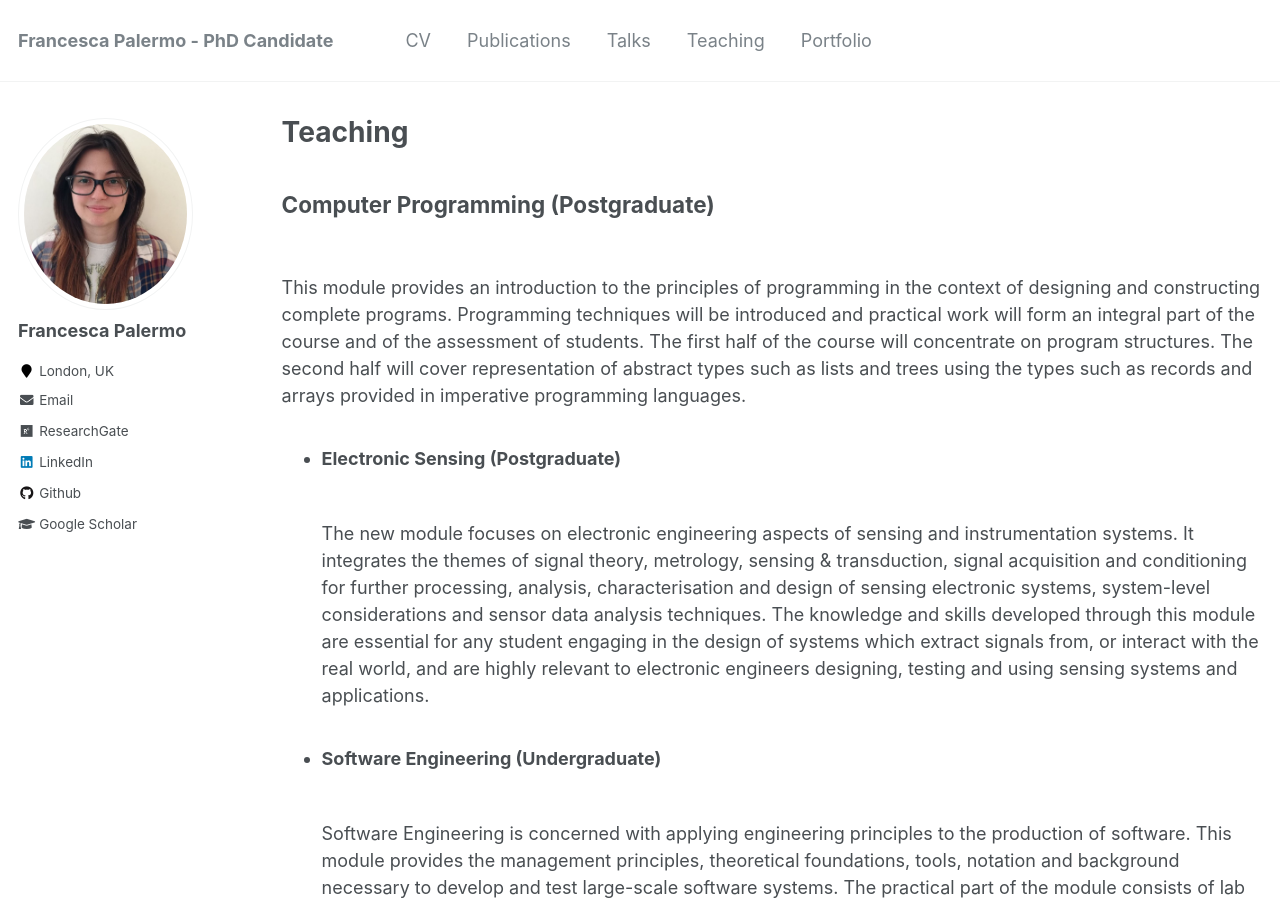
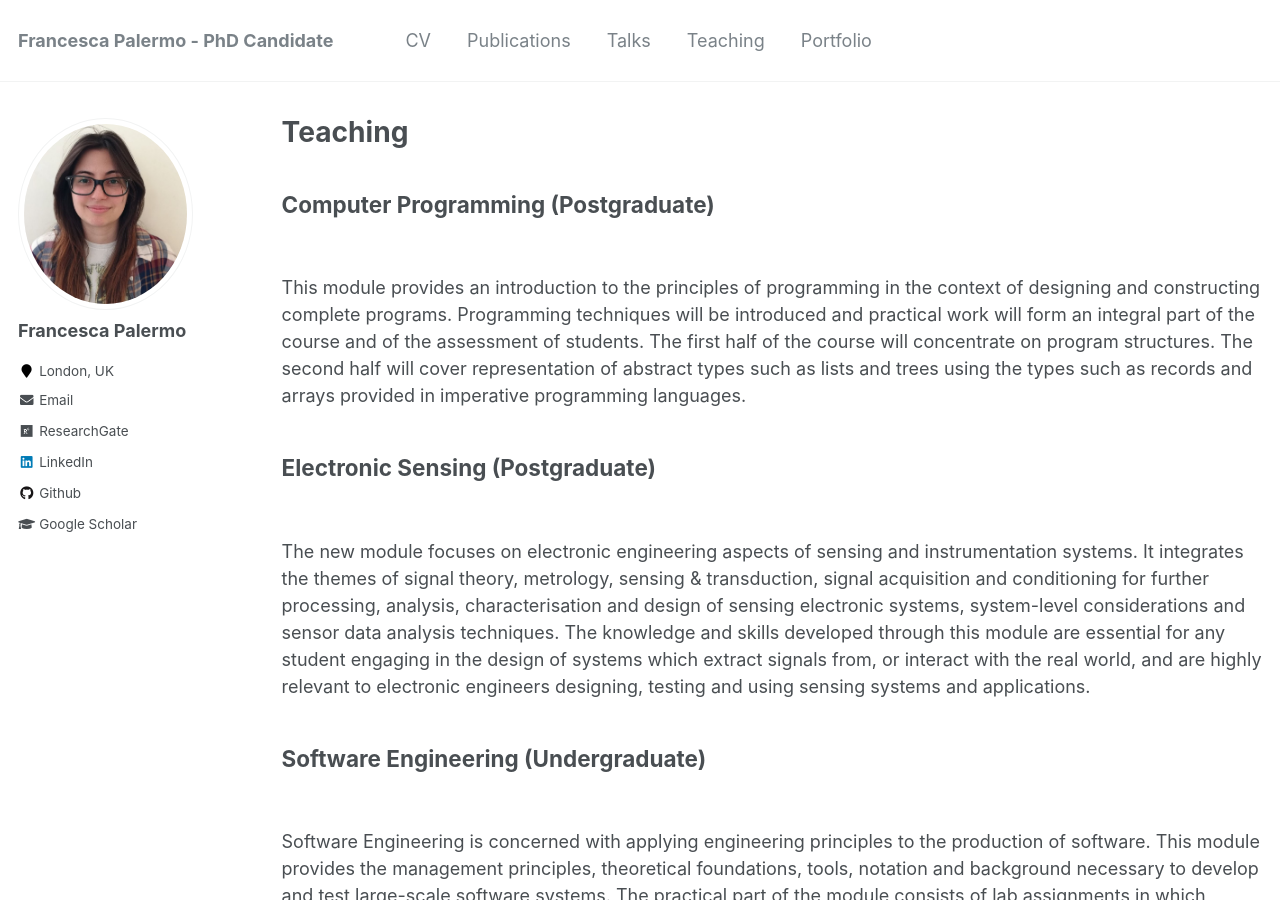
Before and after one commit to francescapalermo/francescapalermo.github.io, a Jekyll site: the page built from _pages/teaching.html, in a window 1280 px wide and 900 px high. Built offline with Jekyll 4.4.1, drawn with Linux system fonts in a browser that asks for light colours.

Commit message:
Update teaching.html

```diff
--- a/_pages/teaching.html
+++ b/_pages/teaching.html
@@ -9,17 +9,13 @@
 <h2><p>Computer Programming (Postgraduate)</h2><br/>
 		This module provides an introduction to the principles of programming in the context of designing and constructing complete programs. Programming techniques will be introduced and practical work will form an integral part of the course and of the assessment of students. The first half of the course will concentrate on program structures. The second half will cover representation of abstract types such as lists and trees using the types such as records and arrays provided in imperative programming languages.
 
-<ul>
-	<li>
-		<h3><p>Electronic Sensing (Postgraduate)</h3><br/>
+
+<h2><p>Electronic Sensing (Postgraduate)</h2><br/>
 		The new module focuses on electronic engineering aspects of sensing and instrumentation systems. It integrates the themes of signal theory, metrology, sensing & transduction, signal acquisition and conditioning for further processing, analysis, characterisation and design of sensing electronic systems, system-level considerations and sensor data analysis techniques. The knowledge and skills developed through this module are essential for any student engaging in the design of systems which extract signals from, or interact with the real world, and are highly relevant to electronic engineers designing, testing and using sensing systems and applications.
-	</li>
-	<li>
-		<h3><p>Software Engineering (Undergraduate)</h3><br/>
+
+<h2><p>Software Engineering (Undergraduate)</h2><br/>
 		Software Engineering is concerned with applying engineering principles to the production of software. This module provides the management principles, theoretical foundations, tools, notation and background necessary to develop and test large-scale software systems. The practical part of the module consists of lab assignments in which students use a range of relevant tools (a Java programming IDE, unit testing tool, configuration management tool, UML design tool, and project planning tool). Aims To ensure students have the necessary understanding of the principles and tools needed to build and test large-scale software systems. In particular, it provides the necessary background for students to undertake a significant group project assignment in subsequent modules or employment.
-	</li>
-	<li>
-		<h3><p>Coding for Scientists (Undergraduate)</h3><br/>
+
+
+<h2><p>Coding for Scientists (Undergraduate)</h2><br/>
 		This module provides a hands-on introduction to computer programming (popularly known as "coding"), primarily using the popular Python scripting language. The focus is on producing robust software for repeatable data-centric scientific work. Key programming concepts are introduced, and these concepts are then brought together in scientifically relevant applications to analyse data, interact with a database and create dynamic web content. Good coding practice, such as the importance of documentation and version control, is emphasised throughout.
-	</li>
-</ul>
```
